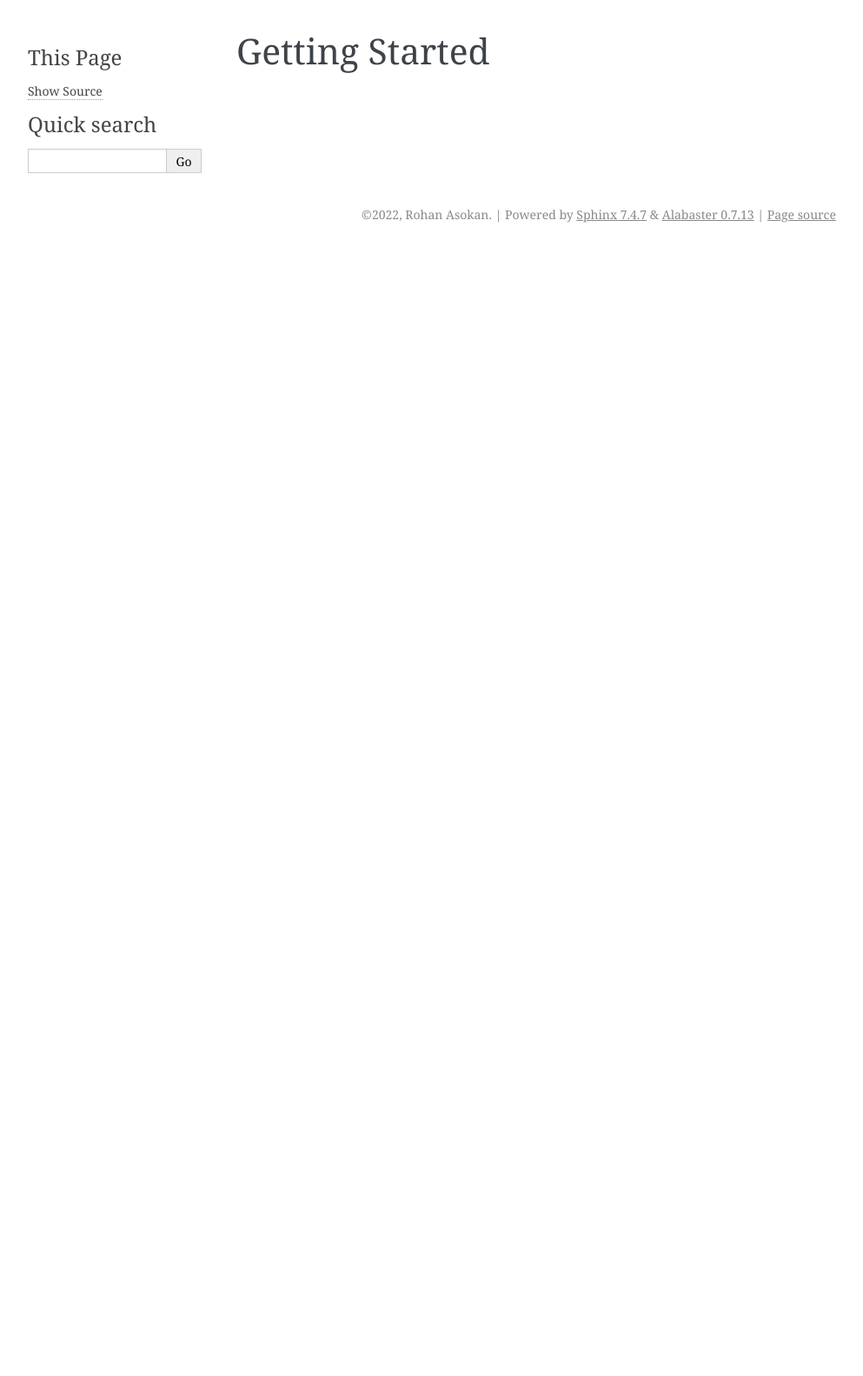
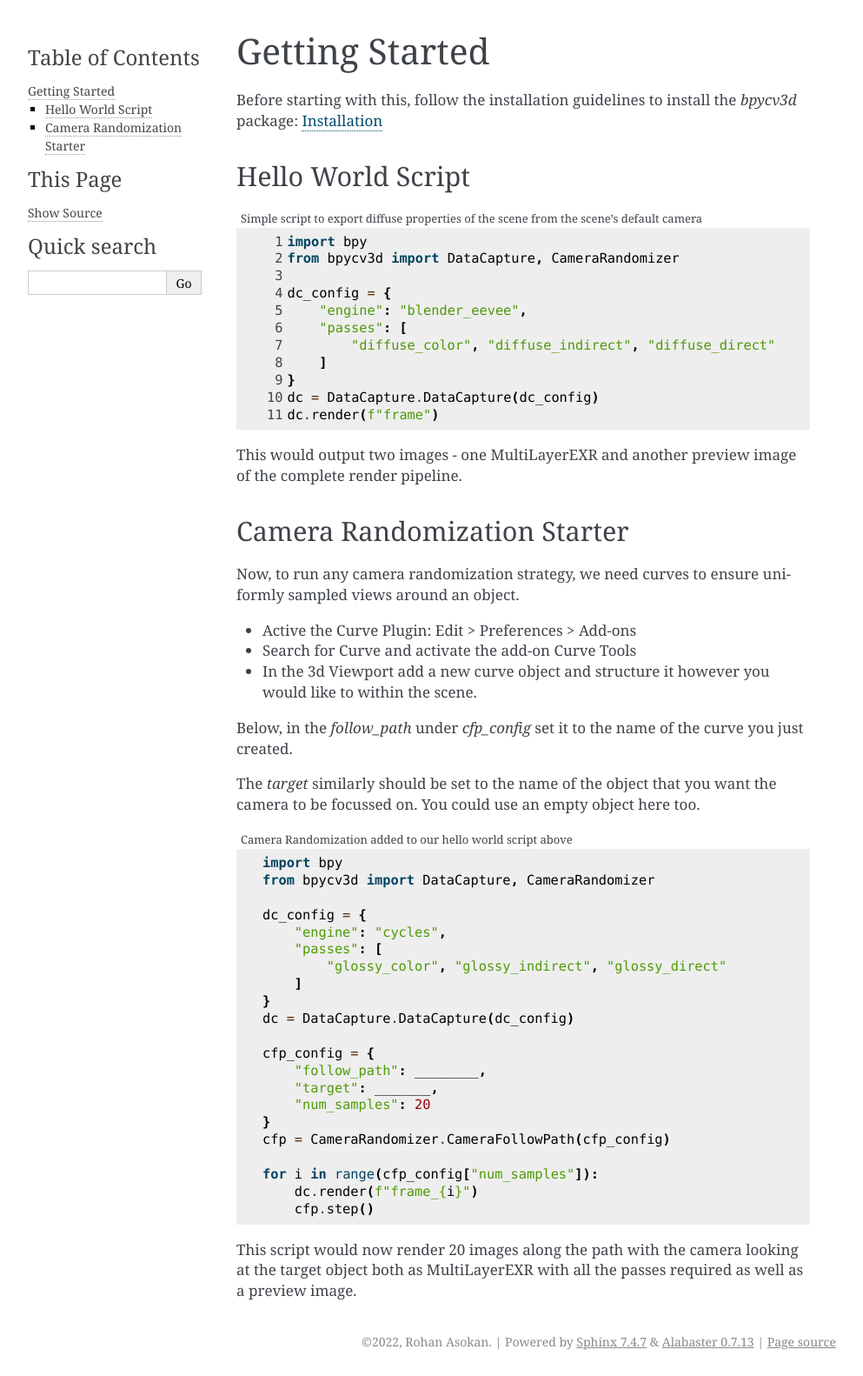
Before and after one commit to ArenaGrenade/bpycv3d, a Sphinx documentation site: the page built from docs/getting_started.rst, in a window 1280 px wide. Shown: the whole page at 87% size, without its empty margins (148-1141 px from the left). Built offline with Sphinx 7.4.7, drawn with Linux system fonts in a browser that asks for light colours; before the commit the page ends 900 px from its top, so only the background shows below that.

Commit message:
Added Images and plugin build docs

```diff
--- a/docs/getting_started.rst
+++ b/docs/getting_started.rst
@@ -1,2 +1,65 @@
 Getting Started
 ===============
+
+Before starting with this, follow the installation guidelines to install the `bpycv3d` package: :doc:`installation`
+
+Hello World Script
+------------------
+
+.. code-block :: python
+    :caption: Simple script to export diffuse properties of the scene from the scene's default camera
+    :linenos:
+
+    import bpy
+    from bpycv3d import DataCapture, CameraRandomizer
+
+    dc_config = {
+        "engine": "blender_eevee",
+        "passes": [
+            "diffuse_color", "diffuse_indirect", "diffuse_direct"
+        ]
+    }
+    dc = DataCapture.DataCapture(dc_config)
+    dc.render(f"frame")
+
+This would output two images - one MultiLayerEXR and another preview image of the complete render pipeline.
+
+Camera Randomization Starter
+----------------------------
+
+Now, to run any camera randomization strategy, we need curves to ensure uniformly sampled views around an object.
+
+- Active the Curve Plugin: Edit > Preferences > Add-ons
+- Search for Curve and activate the add-on Curve Tools
+- In the 3d Viewport add a new curve object and structure it however you would like to within the scene.
+
+Below, in the `follow_path` under `cfp_config` set it to the name of the curve you just created.
+
+The `target` similarly should be set to the name of the object that you want the camera to be focussed on. You could use an empty object here too.
+
+.. code-block :: python
+    :caption: Camera Randomization added to our hello world script above
+
+    import bpy
+    from bpycv3d import DataCapture, CameraRandomizer
+
+    dc_config = {
+        "engine": "cycles",
+        "passes": [
+            "glossy_color", "glossy_indirect", "glossy_direct"
+        ]
+    }
+    dc = DataCapture.DataCapture(dc_config)
+
+    cfp_config = {
+        "follow_path": ________,
+        "target": _______,
+        "num_samples": 20
+    }
+    cfp = CameraRandomizer.CameraFollowPath(cfp_config)
+
+    for i in range(cfp_config["num_samples"]):
+        dc.render(f"frame_{i}")
+        cfp.step()
+
+This script would now render 20 images along the path with the camera looking at the target object both as MultiLayerEXR with all the passes required as well as a preview image.
```
Also changed, not shown: README.md (+12 -1 lines), docs/index.rst (+23 -8 lines), docs/installation.rst (+40 -7 lines), docs/plugin.rst (+10 -0 lines), docs/images/channel_1.jpg (added), docs/images/channel_2.jpg (added), docs/images/channel_3.jpg (added), docs/images/channel_4.jpg (added), docs/images/channel_5.jpg (added), docs/images/channel_6.jpg (added), docs/images/channel_7.jpg (added), docs/images/channel_8.jpg (added), docs/images/plugin.jpg (added), docs/images/ui.jpg (added), 1 other file.
